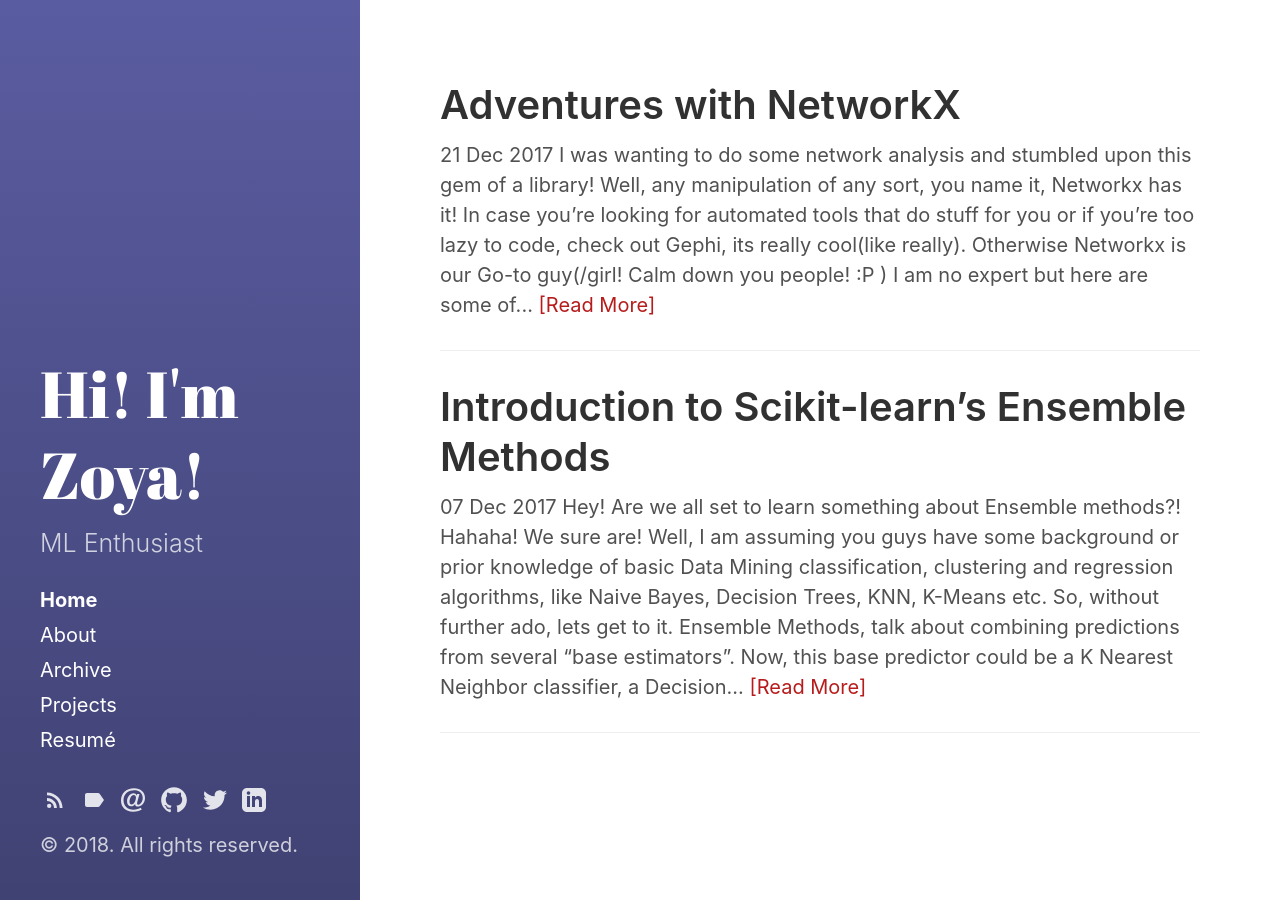
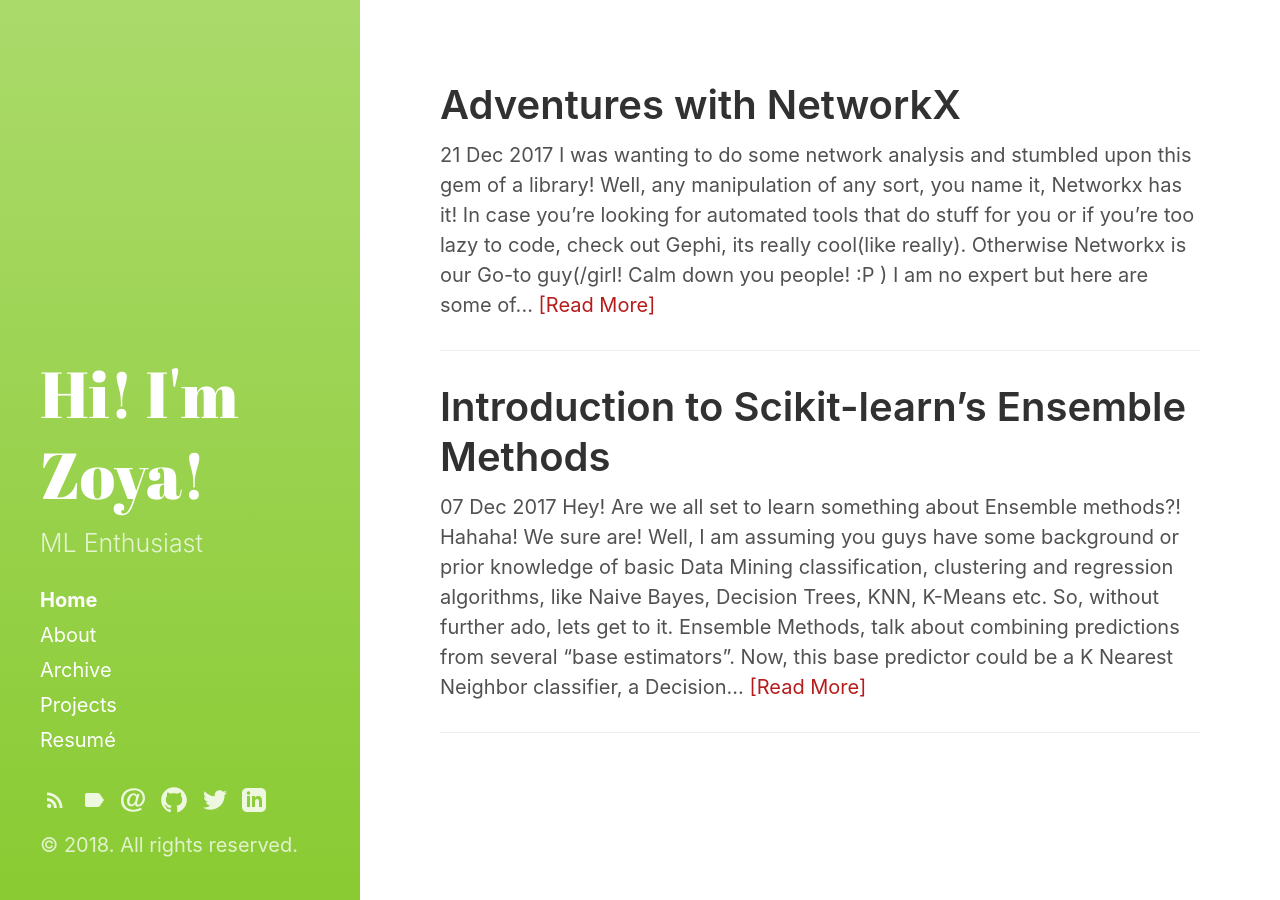
Before and after one commit to zeddmaxx/zeddmaxx.github.io, a Jekyll site: the page built from index.html, in a window 1280 px wide. Built offline with Jekyll 4.4.1, drawn with Linux system fonts in a browser that asks for light colours; the list of posts is cut into pages by our own code.

Commit message:
Update main.scss

```diff
--- a/assets/css/main.scss
+++ b/assets/css/main.scss
@@ -2,7 +2,7 @@
 # Use a comment to ensure Jekyll reads the file to be transformed into CSS later
 # only main files contain this front matter, not partials.
 ---
-$sidebar-bg-color: #4D4F8A;
+$sidebar-bg-color: #9AD34E;
 $link-color: #B71C1C;
 $sidebar-sticky: true;
 $layout-reverse: false;
```
